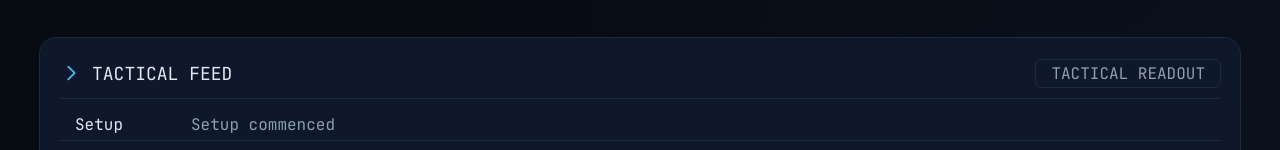
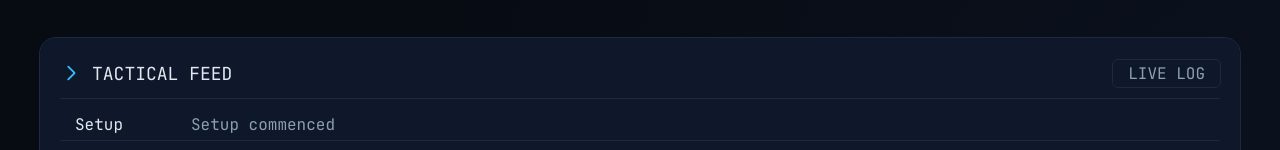
Before and after one commit to danbroady/TOP-battleship-project, a website built with webpack: page src/index.html in a window 1280 px wide. Shown: the part 1653-1803 px from the top of the page. Built offline with nearby package versions, Linux system fonts and the light colour scheme.

Commit message:
V1 complete - minor html text change

```diff
--- a/src/index.html
+++ b/src/index.html
@@ -114,7 +114,7 @@
                     <svg class="gameboard-icon" viewBox="0 0 24 24" fill="none" xmlns="http://www.w3.org/2000/svg"><g id="SVGRepo_bgCarrier" stroke-width="0"></g><g id="SVGRepo_tracerCarrier" stroke-linecap="round" stroke-linejoin="round"></g><g id="SVGRepo_iconCarrier"><path d="M8.293 5.707a1 1 0 0 1 1.414-1.414l6.647 6.646a1.5 1.5 0 0 1 0 2.122l-6.647 6.646a1 1 0 0 1-1.414-1.414L14.586 12 8.293 5.707z" fill="#38bdf8"></path></g></svg>
                     <h3>TACTICAL FEED</h3>
                 </div>
-                <div class="card-addon">TACTICAL READOUT</div>
+                <div class="card-addon">LIVE LOG</div>
             </span>
             <div class="table-container">
                 <table id="tactical-table">
```
